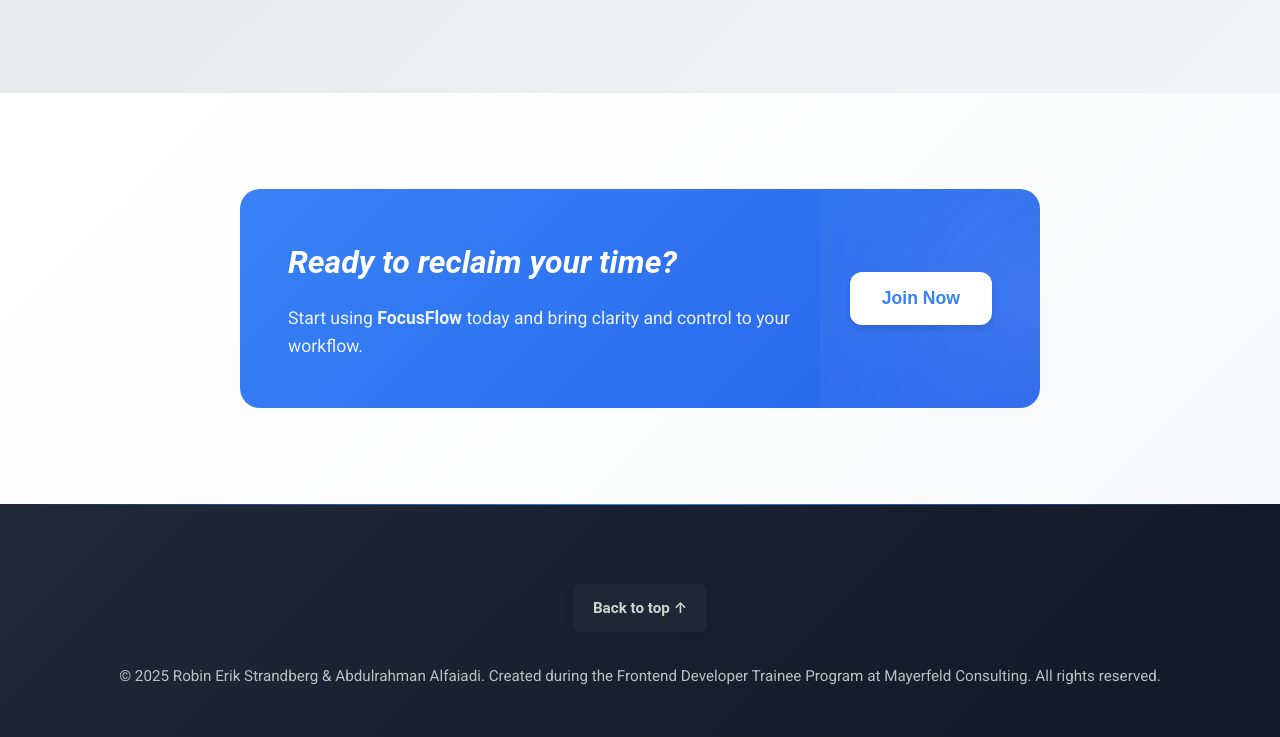
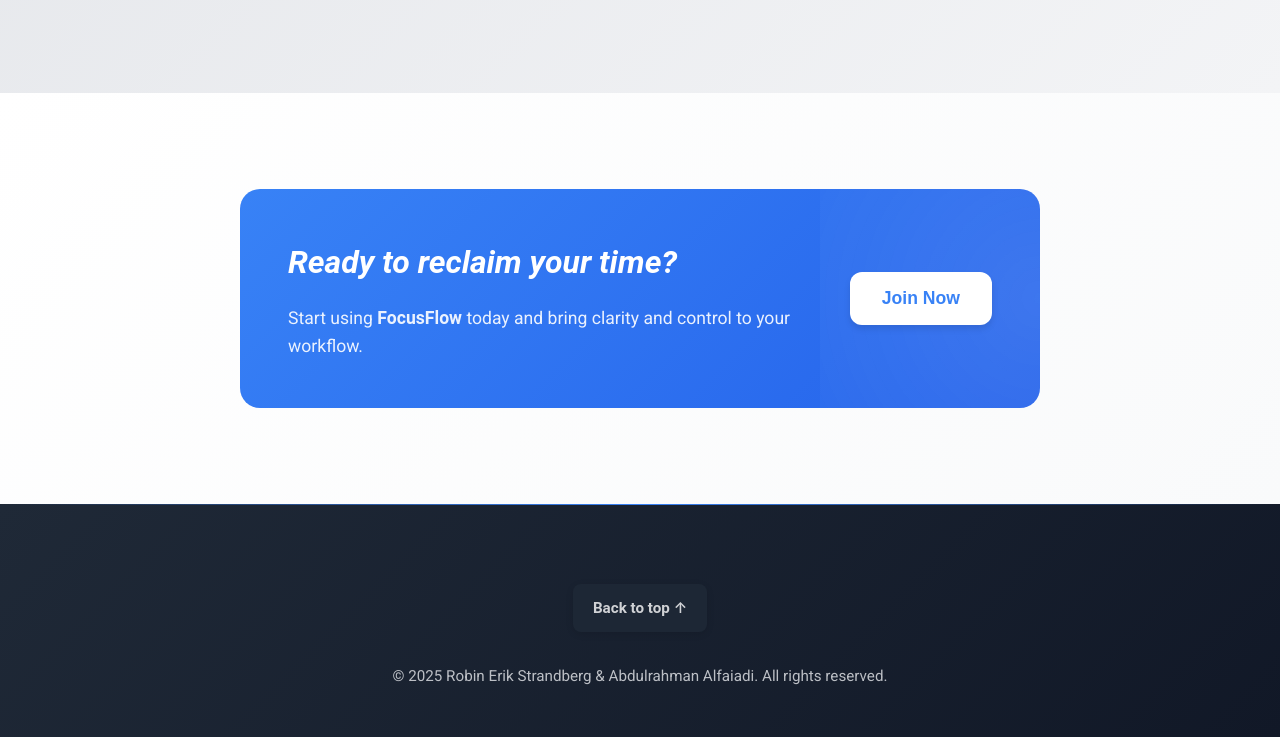
Before and after one commit to roerstrand/css-assignment-mayer, a plain HTML site: page index.html in a window 1280 px wide. Shown: the part 1577-2314 px from the top of the page. Drawn offline with Linux system fonts and the light colour scheme; a web font is replaced by a local one.

Commit message:
Update index.html

```diff
--- a/index.html
+++ b/index.html
@@ -128,8 +128,7 @@
 
     <footer class="footer">
         <p class="back-to-top"><a href="#top">Back to top ↑</a></p>
-        <p>© 2025 Robin Erik Strandberg & Abdulrahman Alfaiadi. Created during the Frontend Developer Trainee Program at
-            Mayerfeld Consulting. All rights reserved.</p>
+        <p>© 2025 Robin Erik Strandberg & Abdulrahman Alfaiadi. All rights reserved.</p>
     </footer>
 
 </body>
```
